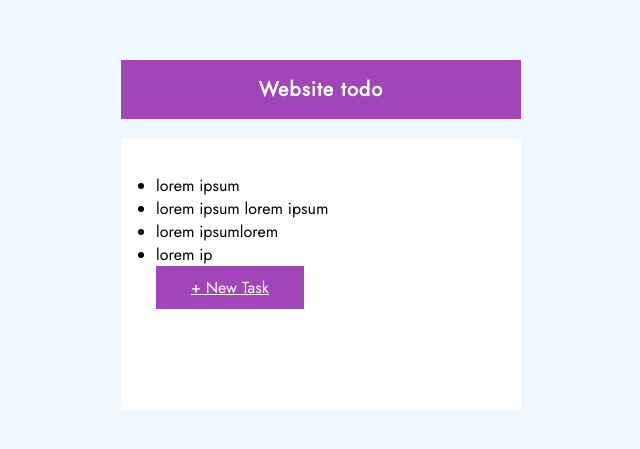
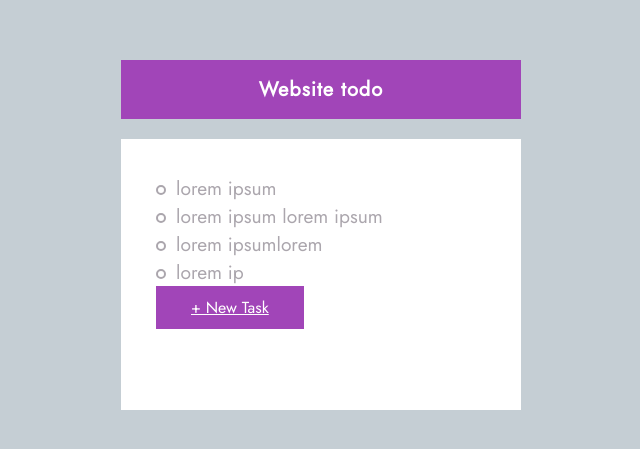
Before and after one commit to artemtyshkov/todo-list-first, a plain HTML site: page index.html in a window 1280 px wide. Shown: the part 165-614 px from the top of the page, without its empty margins (319-959 px from the left). Drawn offline with Linux system fonts and the light colour scheme.

Commit message:
before save correct version

```diff
--- a/style.css
+++ b/style.css
@@ -1,7 +1,7 @@
 @import url('https://fonts.googleapis.com/css2?family=Jost&display=swap');
 
 body {
-    background: aliceblue;
+    background: rgb(197, 206, 212);
     font-family: 'Jost', sans-serif;
 }
 
@@ -23,7 +23,7 @@ h1 {
 .clearfix {
     width: 100%;
     height: 20px;
-    background: aliceblue;
+    background: rgb(197, 206, 212);
 }
 
 .container {
@@ -50,6 +50,27 @@ h1 {
 .list {
 }
 
+ul{
+    list-style: none;
+    font-size: 1.2rem;
+}
+
+li {
+    color:rgb(171, 166, 173);
+}
+.square {
+    display: inline-block;
+    height: 10px;
+    width: 10px;
+    border: 2px solid rgb(171, 166, 173);
+    margin-right: 10px;
+    border-radius: 50%;
+    -webkit-border-radius: 50%;
+    -moz-border-radius: 50%;
+    -ms-border-radius: 50%;
+    -o-border-radius: 50%;
+}
+
 .button {
 
 }
@@ -61,5 +82,4 @@ h1 {
     height: auto;
     padding: 10px 35px;
     color:#fff;
-
 }
```
